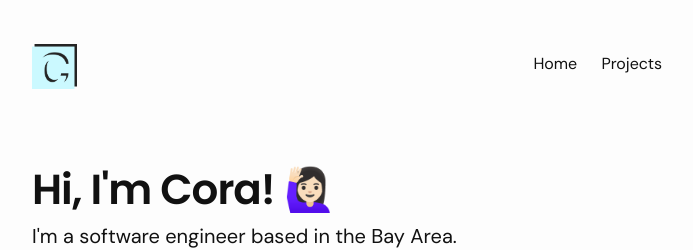
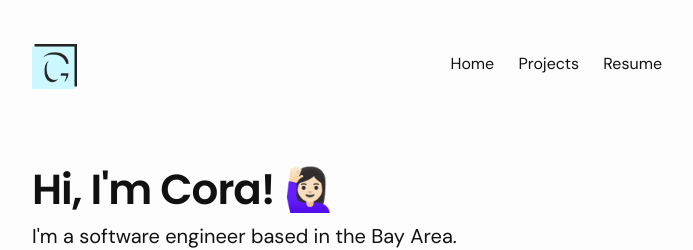
Before and after one commit to Coraellation/coraellation.github.io, a Jekyll site: the page built from index.html, in a window 1280 px wide. Shown: the top 250 px of the page, without its empty margins (293-986 px from the left). Built offline with Jekyll 4.4.1, drawn with Linux system fonts in a browser that asks for light colours; nearby versions of some CDN libraries.

Commit message:
Add resume to site

```diff
--- a/_includes/header.html
+++ b/_includes/header.html
@@ -9,18 +9,25 @@
     <nav class="site-nav">
       <a href="#" class="menu-icon">
         <svg viewBox="0 0 18 15">
-          <path fill="#424242" d="M18,1.484c0,0.82-0.665,1.484-1.484,1.484H1.484C0.665,2.969,0,2.304,0,1.484l0,0C0,0.665,0.665,0,1.484,0 h15.031C17.335,0,18,0.665,18,1.484L18,1.484z"/>
-          <path fill="#424242" d="M18,7.516C18,8.335,17.335,9,16.516,9H1.484C0.665,9,0,8.335,0,7.516l0,0c0-0.82,0.665-1.484,1.484-1.484 h15.031C17.335,6.031,18,6.696,18,7.516L18,7.516z"/>
-          <path fill="#424242" d="M18,13.516C18,14.335,17.335,15,16.516,15H1.484C0.665,15,0,14.335,0,13.516l0,0 c0-0.82,0.665-1.484,1.484-1.484h15.031C17.335,12.031,18,12.696,18,13.516L18,13.516z"/>
+          <path fill="#424242"
+            d="M18,1.484c0,0.82-0.665,1.484-1.484,1.484H1.484C0.665,2.969,0,2.304,0,1.484l0,0C0,0.665,0.665,0,1.484,0 h15.031C17.335,0,18,0.665,18,1.484L18,1.484z" />
+          <path fill="#424242"
+            d="M18,7.516C18,8.335,17.335,9,16.516,9H1.484C0.665,9,0,8.335,0,7.516l0,0c0-0.82,0.665-1.484,1.484-1.484 h15.031C17.335,6.031,18,6.696,18,7.516L18,7.516z" />
+          <path fill="#424242"
+            d="M18,13.516C18,14.335,17.335,15,16.516,15H1.484C0.665,15,0,14.335,0,13.516l0,0 c0-0.82,0.665-1.484,1.484-1.484h15.031C17.335,12.031,18,12.696,18,13.516L18,13.516z" />
         </svg>
       </a>
 
       <div class="trigger">
         <a class="page-link" href="{{ site.url }}">Home</a>
         {% for page in site.pages %}
-          {% if page.title %}
-          <a class="page-link" href="{{ page.url | prepend: site.baseurl }}">{{ page.title }}</a>
-          {% endif %}
+        {% if page.title %}
+        {% if page.type == 'pdf' %}
+        <a class="page-link" href="{{ site.baseurl }}/assets/Cora_Lam_Resume_2022.pdf">{{ page.title }}</a>
+        {% else %}
+        <a class="page-link" href="{{ page.url | prepend: site.baseurl }}">{{ page.title }}</a>
+        {% endif %}
+        {% endif %}
         {% endfor %}
       </div>
     </nav>
--- /dev/null
+++ b/resume.html
@@ -0,0 +1,6 @@
+---
+layout: default
+title: Resume
+type: pdf
+permalink: /resume/
+---
```
Also changed, not shown: 3 other files.
